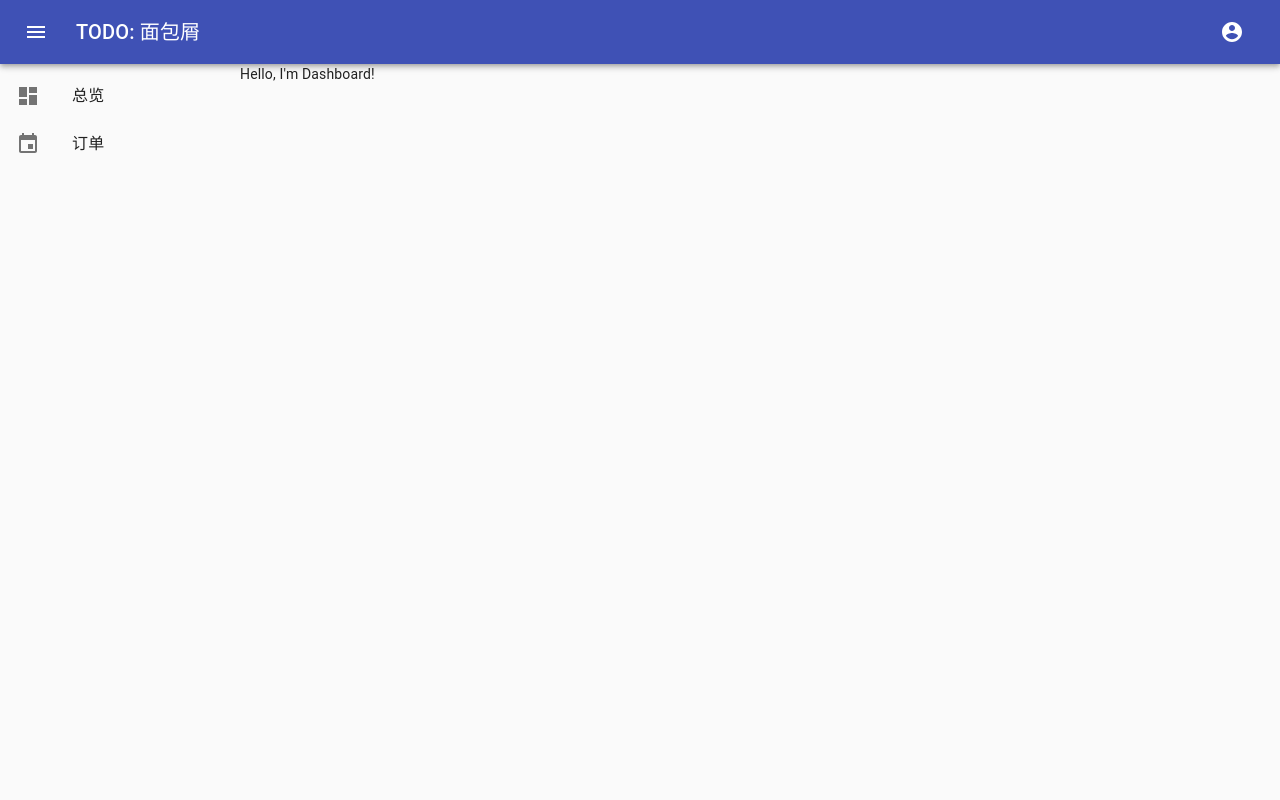
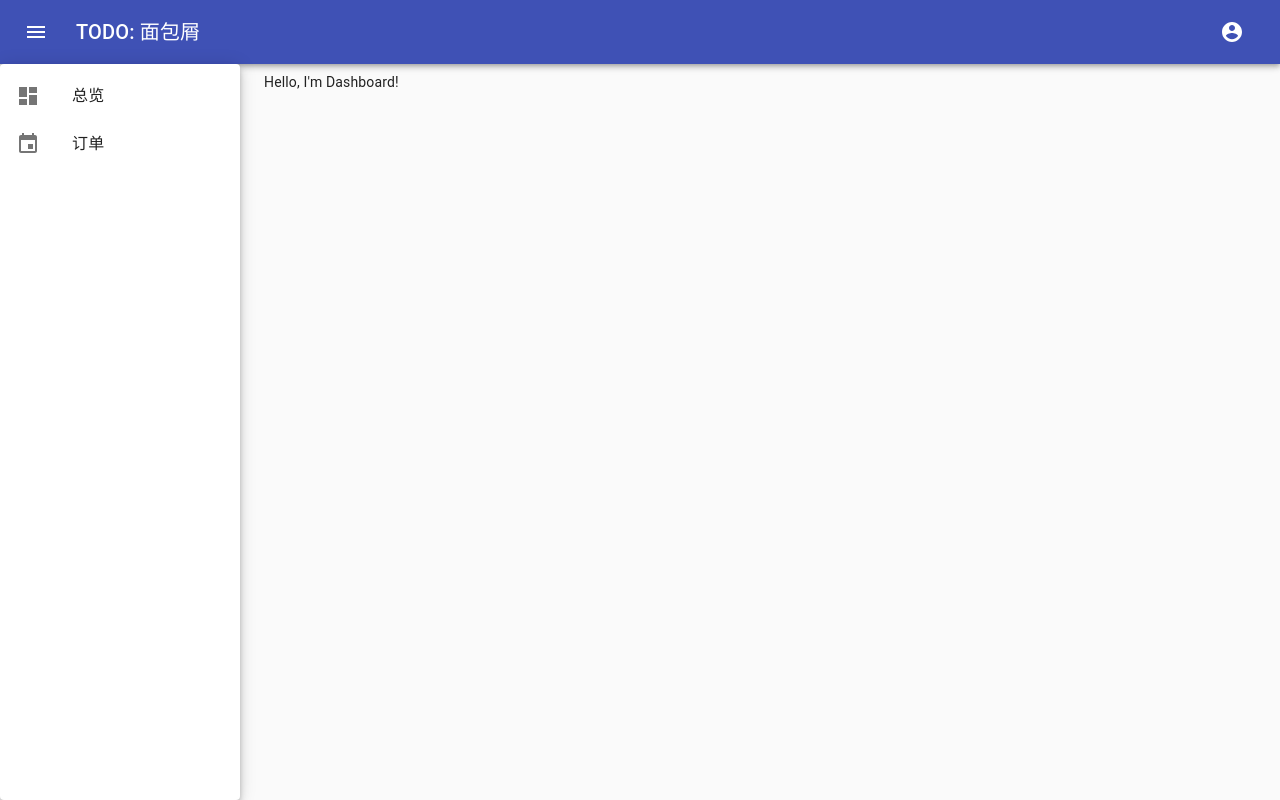
Before and after one commit to ZicoYan/material-admin, a React (Create React App) app: page /#/ in a window 1280 px wide. Built offline with nearby package versions, Linux system fonts and the light colour scheme.

Commit message:
feat: 侧边菜单样式

```diff
--- a/src/layouts/BasicLayout/SideMenu.tsx
+++ b/src/layouts/BasicLayout/SideMenu.tsx
@@ -1,7 +1,7 @@
 import React from 'react';
 import { IMenuItem } from '../../types/menu';
 import makeStyles from '@material-ui/core/styles/makeStyles';
-import { List } from '@material-ui/core';
+import { List, Paper } from '@material-ui/core';
 import SideMenuItem from './SideMenuItem';
 
 interface ISideMenuProps {
@@ -21,7 +21,7 @@ const useStyles = makeStyles(() => ({
 const SideMenu: React.FC<ISideMenuProps> = ({ menu, isExpended }) => {
   const classes = useStyles({ isExpended });
   return (
-    <aside className={classes.root}>
+    <Paper elevation={6} className={classes.root}>
       <List aria-label="side menu" component="nav">
         {menu.map(menuItem => (
           <SideMenuItem
@@ -31,7 +31,7 @@ const SideMenu: React.FC<ISideMenuProps> = ({ menu, isExpended }) => {
           />
         ))}
       </List>
-    </aside>
+    </Paper>
   );
 };
 
--- a/src/layouts/BasicLayout/index.tsx
+++ b/src/layouts/BasicLayout/index.tsx
@@ -43,6 +43,9 @@ const useStyles = makeStyles((theme: Theme) => ({
     minHeight: 'calc(100vh - 64px)',
     display: 'flex',
   },
+  content: {
+    padding: theme.spacing(1, 3)
+  }
 }));
 
 interface IBasicLayoutProps {
@@ -61,7 +64,9 @@ const BasicLayout: React.FC<IBasicLayoutProps> = props => {
       <TopBar onMenuToggle={onSideMenuExpendToggle} />
       <main className={classes.mainContent}>
         <SideMenu isExpended={isSideMenuExpended} menu={props.menu} />
-        <Switch>{props.menu.map(item => renderRoute(item))}</Switch>
+        <div className={classes.content}>
+          <Switch>{props.menu.map(item => renderRoute(item))}</Switch>
+        </div>
       </main>
     </>
   );
--- a/src/pages/Order/List/index.tsx
+++ b/src/pages/Order/List/index.tsx
@@ -1,9 +1,15 @@
 import React from 'react';
+
+/**
+ * 订单列表，
+ * 筛选 - 支持按照厂家id、厂家名称、厂家类型、日期筛选
+ * 排序 - 按照日期排序
+ */
 
 interface IEmployeeListProps {}
 
 const EmployeeList: React.FC<IEmployeeListProps> = props => {
-  return <>Hi, I'm Employee list</>;
+  return <>Hi, I'm Order list</>;
 };
 
 export default EmployeeList;
```
Also changed, not shown: src/pages/Employee/List/index.tsx (added, +13 -0 lines).
